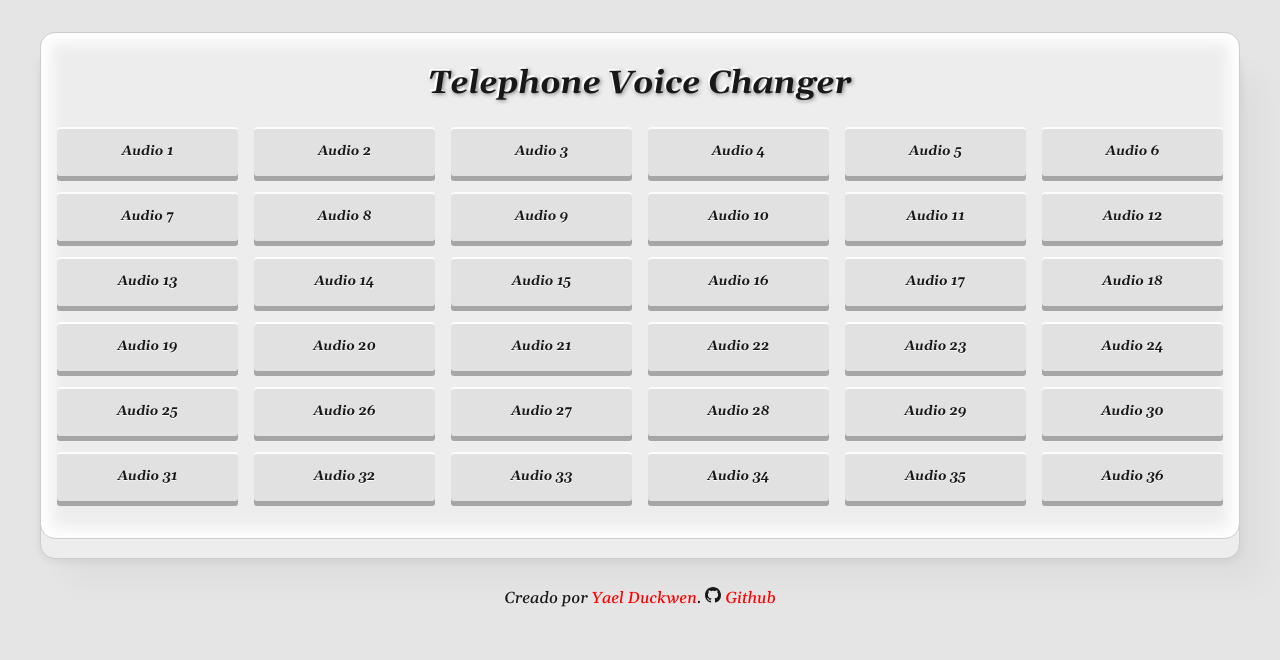
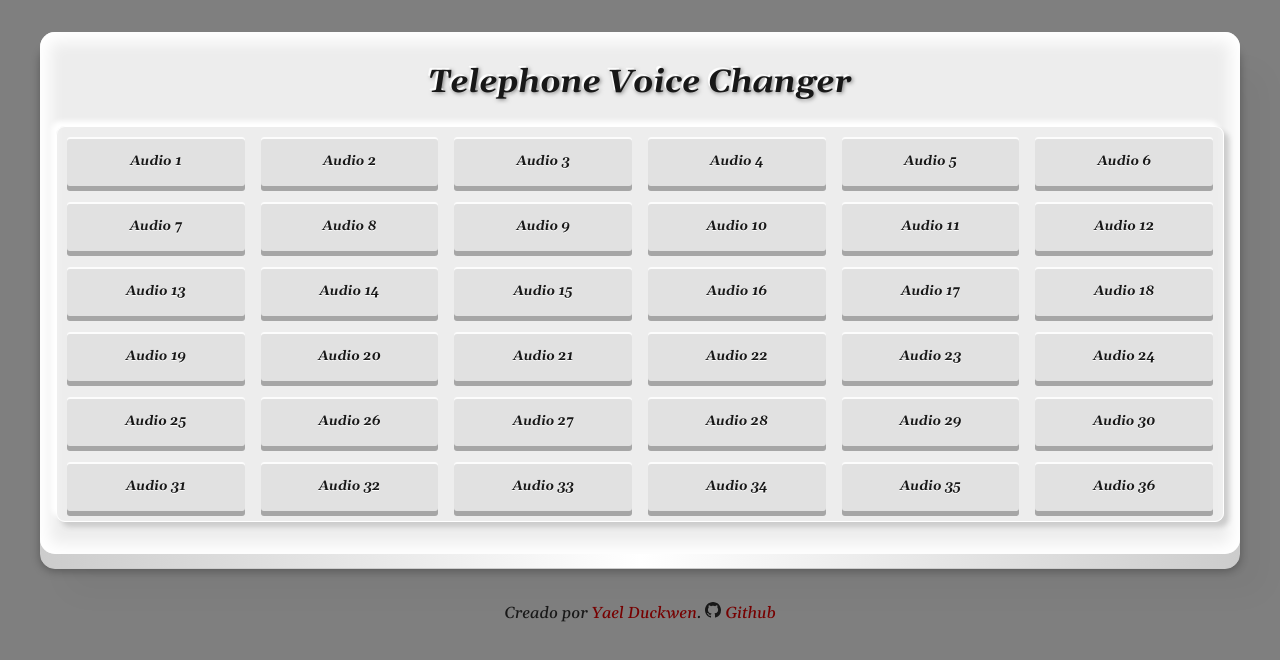
Before and after one commit to yaeru/botonera-scream, a Nuxt app: page /buttons in a window 1280 px wide. Shown: the top 660 px of the page. Built offline with nearby package versions, Linux system fonts and the light colour scheme.

Commit message:
nuevo diseño y analytics tag test

```diff
--- a/assets/css/main.scss
+++ b/assets/css/main.scss
@@ -1,5 +1,5 @@
 $primary: #eee;
-$secondary: red;
+$secondary: #770000;
 $dark: #181818;
 $light: #fff;
 $muted: #ededed;
@@ -16,7 +16,7 @@ $font-family: 'Gelasio', serif;
 	font-style: italic;
 	text-align: center;
 	color: $dark;
-	background-color: rgba(0, 0, 0, 0.1);
+	background-color: rgba(0, 0, 0, 0.5);
 }
 * {
 	margin: 0;
@@ -40,21 +40,23 @@ a:hover {
 		content: "";
 		position: absolute;
 		left: 0;
-		bottom: -20px;
+		bottom: -15px;
 		width: calc(100% - 2px);
 		height: 100%;
-		box-shadow: 0 2px 10px rgba(0, 0, 0, 0.08), 25px 25px 30px rgba(0, 0, 0, 0.03);
+		box-shadow: 0 2px 10px rgba(0, 0, 0, 0.3), 25px 25px 30px rgba(0, 0, 0, 0.03);
 		border-radius: $radius-l;
 		background-color: $muted;
+		background: linear-gradient(90deg,#ccc 0%, rgba(255, 255, 255, 1) 50%, #ccc 100%);
+
 		border: solid 1px #ccc;
 	}
 
 	.plastic-box-top {
-		padding: 1.5rem 1rem;
+		padding: 1rem 1rem;
 		border-radius: $radius-l;
 		background-color: $muted;
 		box-shadow: inset 0 0 15px 10px rgba(255, 255, 255, 1);
-		border: solid 1px #ccc;
+		border: solid 0 #ccc;
 		position: relative;
 		z-index: 2;
 		@media (min-width: 981px) {
@@ -66,6 +68,7 @@ a:hover {
 			font-weight: 700;
 			font-size: 1.6rem;
 			line-height: 1.2em;
+			text-wrap: balance;
 			@media (min-width: 981px) {
 				margin-bottom: 1.5rem;
 				font-size: 2rem;
@@ -77,8 +80,8 @@ a:hover {
 .container {
 	margin-left: auto;
 	margin-right: auto;
-	padding-left: 1rem;
-	padding-right: 1rem;
+	padding-left: 0.8rem;
+	padding-right: 0.8rem;
 	max-width: 1200px;
 }
 .section {
@@ -122,12 +125,16 @@ h1, h2, h3, h4, h5, h5 {}
 	}
 }
 .btn-grid {
-	padding-bottom: 5px;
+	padding: 10px;
 	display: grid;
 	gap: 1rem;
 	grid-template-columns: repeat(2, 1fr);
-	max-height: calc(100svh - 230px);
+	max-height: calc(100svh - 225px);
 	overflow-y: scroll;
+
+	border: solid 1px #fff;
+    border-radius: 9px;
+    box-shadow: -5px -5px 5px #fff, 5px 5px 5px #ccc;
 }
 @media (min-width: 641px) {
 	.btn-grid {
@@ -185,8 +192,8 @@ h1, h2, h3, h4, h5, h5 {}
 		width: 330px;
 		height: 480px;
 		box-sizing: border-box;
-		padding: 7rem 2rem 4rem 2rem;
-		background-image: url('@/assets/phone1.png'), url('@/assets/phone2.png');
+		padding: 7rem 2rem 7rem 2rem;
+		background-image: url('~/assets/phone1.png'), url('@/assets/phone2.png');
 		background-repeat: no-repeat;
 		background-size: 90px, 140px;
 		background-position: right 20px top 20px, 40px 330px;
--- a/assets/ga.js
+++ /dev/null
@@ -1,5 +0,0 @@
-window.dataLayer = window.dataLayer || [];
-function gtag(){dataLayer.push(arguments);}
-gtag('js', new Date());
-
-gtag('config', 'G-4CYFZFVT7V');
--- a/nuxt.config.js
+++ b/nuxt.config.js
@@ -19,34 +19,23 @@ export default {
 		link: [
 			{ rel: 'icon', type: 'image/x-icon', href: 'favicon.png' }
 		],
-		head: {
 		script: [
       {
-				src: "https://www.googletagmanager.com/gtag/js?id=G-4CYFZFVT7V",
-				async: true,
-				crossorigin: "anonymous"
-			},
-			{
-				type: 'text/javascript',
-				src: "~/assets/ga.js",
-
-				async: true,
-				crossorigin: "anonymous"
-			},
+        src: 'https://www.googletagmanager.com/gtag/js?id=G-4CYFZFVT7V',
+        async: true
+      }
     ],
-		}
 	},
 
   // Global CSS: https://go.nuxtjs.dev/config-css
 	css: [
-    // CSS file in the project
 		'@/assets/css/main.css',
-    // SCSS file in the project
 		'@/assets/css/main.scss'
 	],
 
   // Plugins to run before rendering page: https://go.nuxtjs.dev/config-plugins
 	plugins: [
+    { src: '~/plugins/gtag.js', mode: 'client' }
   ],
 
   // Auto import components: https://go.nuxtjs.dev/config-components
@@ -60,6 +49,10 @@ export default {
   // Modules: https://go.nuxtjs.dev/config-modules
 	modules: [
 	],
+
+	// gtag: {
+	// 	id: 'G-4CYFZFVT7V'
+	// },
 
 	pwa: {
 		manifest: {
--- a/package.json
+++ b/package.json
@@ -1,6 +1,6 @@
 {
   "name": "BotoneraScream",
-  "version": "1.0.0",
+  "version": "1.0.1",
   "private": true,
   "scripts": {
     "dev": "nuxt",
@@ -13,6 +13,7 @@
     "core-js": "^3.25.3",
     "file-loader": "^6.2.0",
     "nuxt": "^2.15.8",
+    "nuxt-gtag": "^4.1.0",
     "push-dir": "^0.4.1",
     "url-loader": "^4.1.1",
     "vue": "^2.7.10",
--- /dev/null
+++ b/plugins/gtag.js
@@ -0,0 +1,15 @@
+export default ({ app }) => {
+  window.dataLayer = window.dataLayer || []
+  function gtag(){ dataLayer.push(arguments) }
+
+  gtag('js', new Date())
+  gtag('config', 'G-4CYFZFVT7V', {
+    page_path: window.location.pathname
+  })
+
+  app.router.afterEach((to) => {
+    gtag('config', 'G-4CYFZFVT7V', {
+      page_path: to.fullPath
+    })
+  })
+}
```
Also changed, not shown: 1 other file (tests, documents, lock files or other folders). Lines whose indentation alone changed are shown as unchanged.
